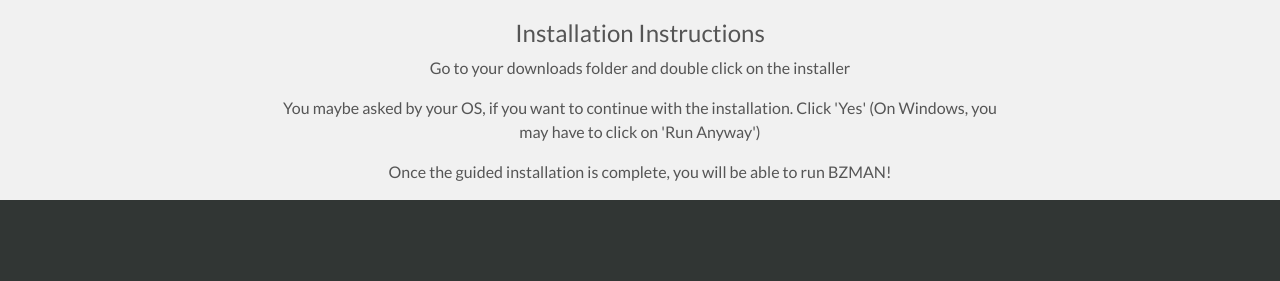
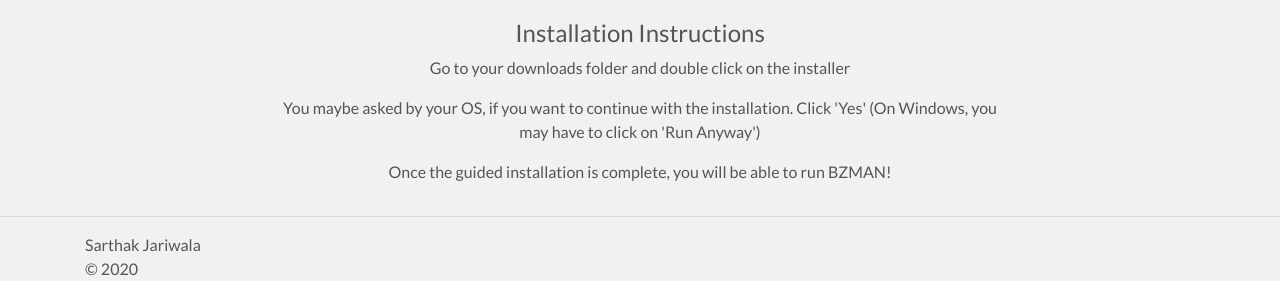
Before and after one commit to SarthakJariwala/bzman_website, a Flask app: page /downloads in a window 1280 px wide. Shown: the part 789-1070 px from the top of the page. Before the commit the page ends 989 px from the top, so only its background shows below. Run offline with Flask 2, Linux system fonts and the light colour scheme; some libraries are stand-ins or nearby versions.

Commit message:
add copyright

```diff
--- a/app/templates/public/download.html
+++ b/app/templates/public/download.html
@@ -57,5 +57,6 @@
         </div>
     </div>
 </div>
+<hr>
 
 {% endblock %}
--- a/app/templates/public/templates/public_template.html
+++ b/app/templates/public/templates/public_template.html
@@ -81,4 +81,16 @@
     <script src="{{ url_for('static', filename='js/app.js') }}"></script>
 </body>
 
+<footer class="footer">
+	<div class="container">
+		<div class="row align-items-center">
+			<div class="col-sm-3 col-xs-12">
+				Sarthak Jariwala
+				<br class="hidden-xs"/>
+				&copy 2020
+			</div>
+		</div>
+    </div>
+</footer>
+
 </html>
```
